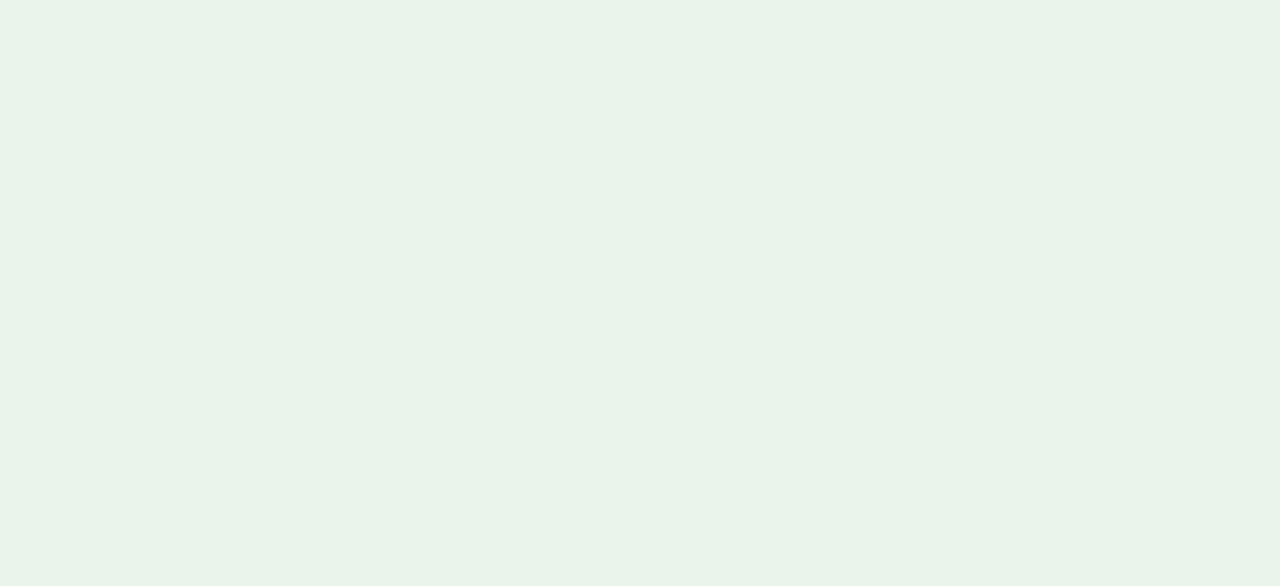
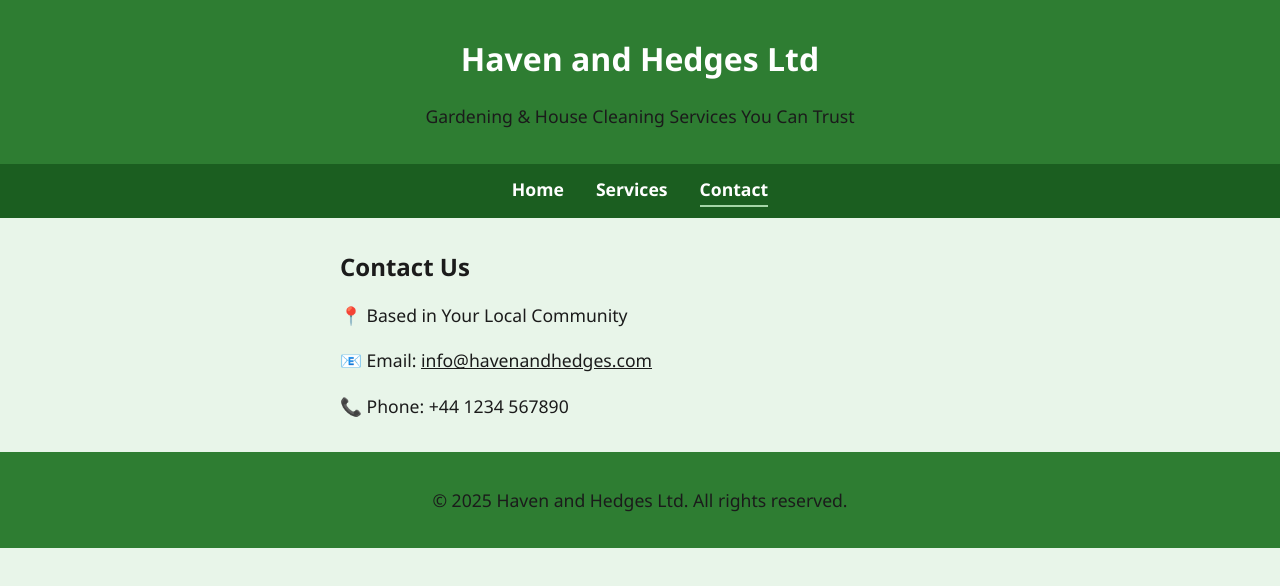
Before and after one commit to N177HU/havenhedge, a plain HTML site: page contact.html in a window 1280 px wide. Drawn offline with Linux system fonts and the light colour scheme.

Commit message:
Update contact.html

```diff
--- a/contact.html
+++ b/contact.html
@@ -47,3 +47,51 @@
       width: 100%;
     }
     main {
+      max-width: 600px;
+      margin: 2rem auto;
+      padding: 0 1rem;
+      opacity: 0;
+      animation: fadeIn 1s forwards ease-in;
+    }
+    h2 {
+      margin-bottom: 1rem;
+    }
+    p, a {
+      font-size: 1.1rem;
+      line-height: 1.6;
+      color: #1b1b1b;
+    }
+    a:hover {
+      color: #2E7D32;
+    }
+    @keyframes fadeIn {
+      to {
+        opacity: 1;
+      }
+    }
+  </style>
+</head>
+<body>
+  <header>
+    <h1>Haven and Hedges Ltd</h1>
+    <p>Gardening &amp; House Cleaning Services You Can Trust</p>
+  </header>
+
+  <nav>
+    <a href="index.html">Home</a>
+    <a href="services.html">Services</a>
+    <a href="contact.html" class="active">Contact</a>
+  </nav>
+
+  <main>
+    <h2>Contact Us</h2>
+    <p>📍 Based in Your Local Community</p>
+    <p>📧 Email: <a href="mailto:info@havenandhedges.com">info@havenandhedges.com</a></p>
+    <p>📞 Phone: +44 1234 567890</p>
+  </main>
+
+  <footer>
+    <p>&copy; 2025 Haven and Hedges Ltd. All rights reserved.</p>
+  </footer>
+</body>
+</html>
```
